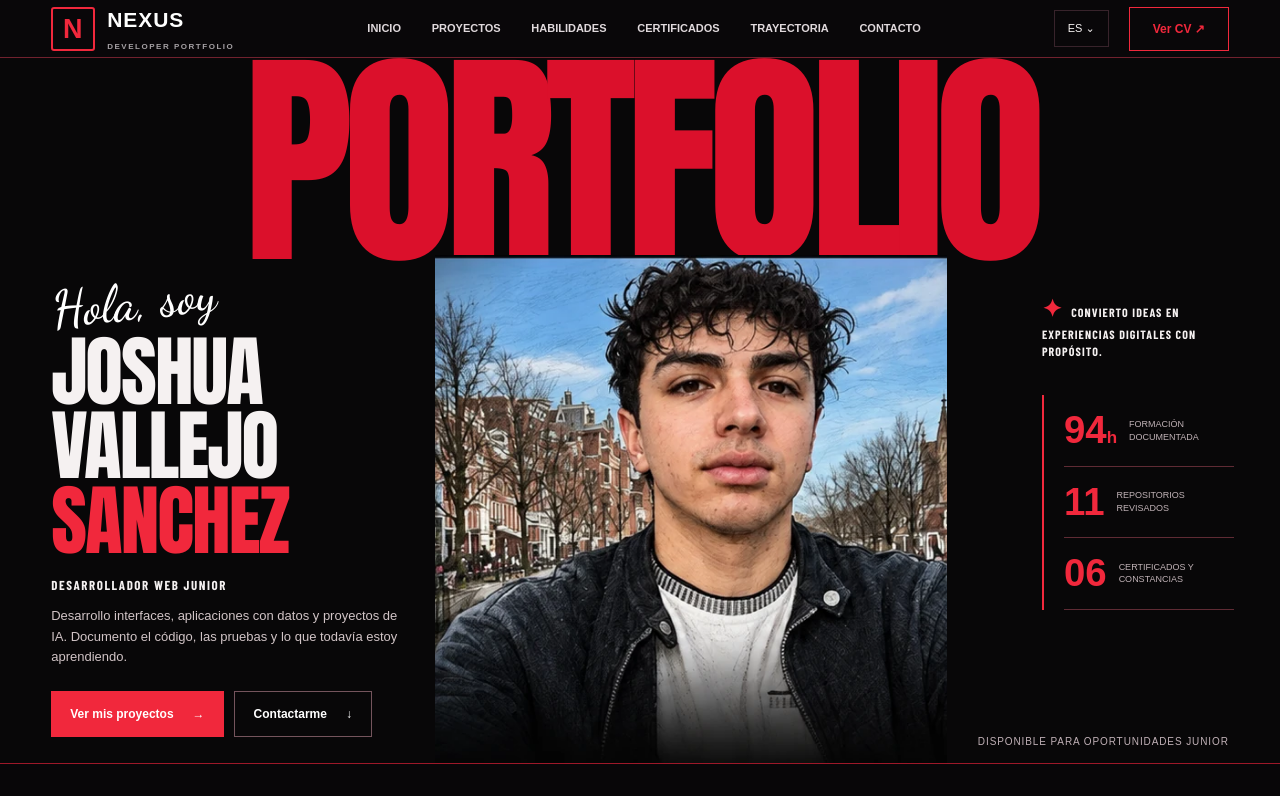
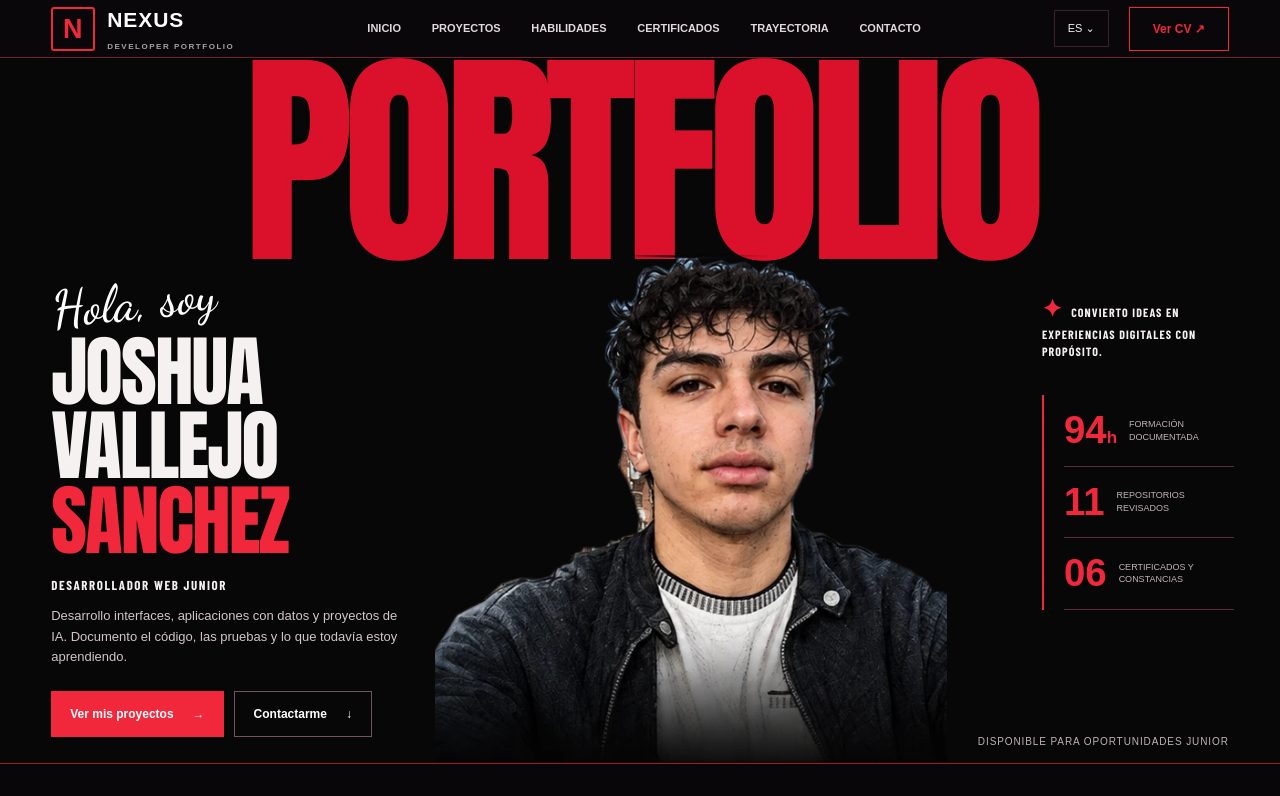
Before and after one commit to Dleteo/Nexus-AI, a Next.js app: page / in a window 1280 px wide. Shown: the top 796 px of the page. Built offline with nearby package versions, Linux system fonts and the light colour scheme; a web font is replaced by a local one.

Commit message:
style(hero): remove street and buildings with soft silhouette mask while preserving natural facial detail

```diff
--- a/components/career/EditorialPortfolio.module.css
+++ b/components/career/EditorialPortfolio.module.css
@@ -227,3 +227,25 @@
 }
 @media(max-width:760px){.heroPortrait{left:22%;width:63%;height:63%}}
 @media(max-width:430px){.heroPortrait{left:17%;width:72%;height:58%}}
+
+
+/* Hero portrait: keep the original color photo untouched, but use an image-
+   aligned alpha mask to eliminate the background and feather only its outline.
+   Both image and mask use identical cover size and center positioning. */
+.heroPortrait{
+  background-image:url("/portfolio/portrait-color-reconstruction.webp");
+  background-size:cover;
+  background-position:center 40%;
+  background-repeat:no-repeat;
+  filter:none;
+  opacity:1;
+  -webkit-mask-image:url("/portfolio/portrait-silhouette-mask.svg");
+  mask-image:url("/portfolio/portrait-silhouette-mask.svg");
+  -webkit-mask-size:cover;
+  mask-size:cover;
+  -webkit-mask-position:center 40%;
+  mask-position:center 40%;
+  -webkit-mask-repeat:no-repeat;
+  mask-repeat:no-repeat;
+  mask-mode:alpha;
+}
```
